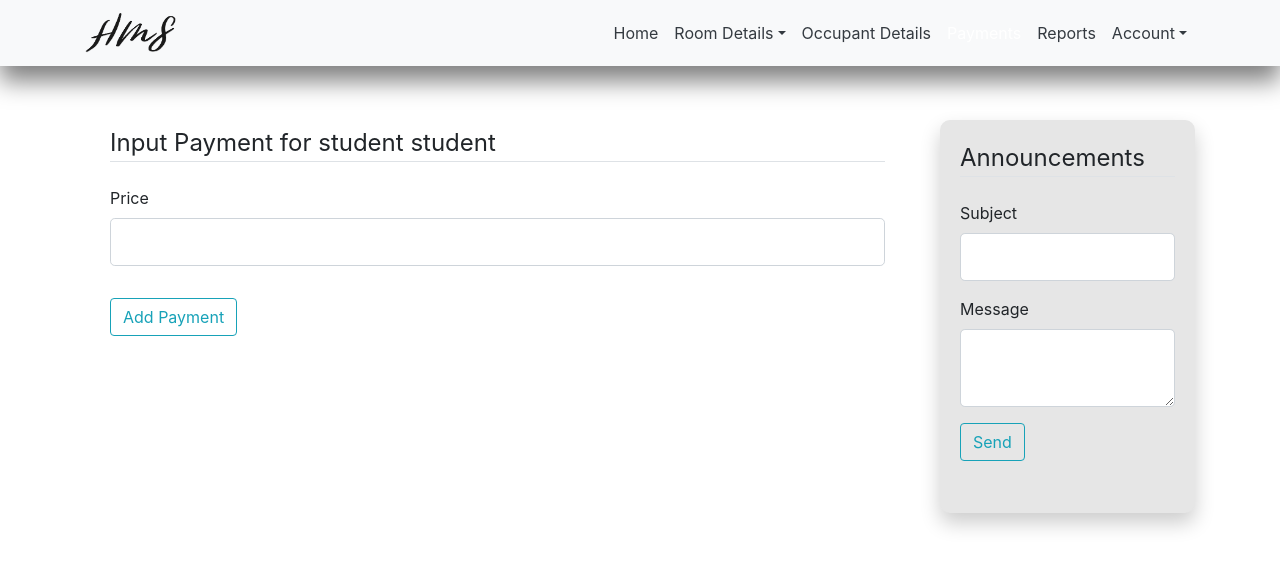
After one commit to AshCreate/Project-HMS, a Flask app: page /admin/payments/1/input_payment in a window 1280 px wide. The commit adds this page. Shown: the top 569 px of the page. Run offline with Flask 2, Linux system fonts and the light colour scheme; a user stored in the database is signed in; data comes from the database, SQL or seed files in the repository; both versions use the stored data as it was after the commit; some libraries are stand-ins or nearby versions.

Commit message:
complete payment functionality

```diff
--- a/HMS/routes.py
+++ b/HMS/routes.py
@@ -280,15 +280,39 @@ def editroompricing():
   return render_template('edit_roompricing.html', form2 = form2, form = form, legend = "Edit Room Pricing")
 
 
-@app.route('/admin/payments', methods=['GET', 'POST'])
+@app.route('/admin/payments')
 @login_required
 def payments():
     #page = request.args.get('page', 1, type=int)
     form2 = AnnouncementForm()
-    form = AdminAddPaymentForm()
     payment = Images.query.filter_by(processed="False").order_by(Images.date_posted.desc()).all()#.paginate(page=page, per_page=6)
+    return render_template('payments.html', form2 = form2, payment=payment)
 
-    return render_template('payments.html', form2 = form2, form = form, payment=payment)
+@app.route('/admin/payments/<id>/input_payment', methods=['GET', 'POST'])
+@login_required
+def input_payment(id):
+  form = AdminAddPaymentForm()
+  form2 = AnnouncementForm()
+  image = Images.query.filter_by(image_id= id).first()
+  student_id = image.user_id
+  student = User.query.filter_by(id = student_id).first()
+  room = Room.query.filter_by(room_num = student.room_id).first()
+  room_price = room.price
+  if form.validate_on_submit():
+      if Payment.query.filter_by(user_id = student_id).order_by(Payment.payment_id.desc()).first():
+          prev_amountremaining = Payment.query.filter_by(user_id = student_id).order_by(Payment.payment_id.desc()).first()
+          input = Payment(user_id= student_id, amount_paid = form.price.data, amount_remaining= prev_amountremaining.amount_remaining - form.price.data)
+          db.session.add(input)
+          db.session.commit()
+      else:
+          input = Payment(user_id=student_id, amount_paid=form.price.data,
+                          amount_remaining=room_price - form.price.data)
+          db.session.add(input)
+          db.session.commit()
+
+  return render_template('input_payments.html', form2=form2, form=form,
+          legend = "Input Payment for " + student.firstname + " " + student.lastname )
+
 
 @app.route('/admin/changepassword', methods=['GET','POST'])
 @login_required
--- a/HMS/templates/detailed_contentLayout.html
+++ b/HMS/templates/detailed_contentLayout.html
@@ -43,6 +43,9 @@
                         </li>
                         <li class="nav-item">
                           <a class="nav-link js-scroll-trigger text-dark" href="{{ url_for('occupants_details') }}">Occupant Details</a>
+                        </li>
+                        <li class="nav-item">
+                          <a class="nav-link js-scroll-trigger text-white" href="{{ url_for('payments') }}">Payments</a>
                         </li>
                         <li class="nav-item">
                           <a class="nav-link js-scroll-trigger text-dark" href="{{ url_for('reports') }}">Reports</a>
--- /dev/null
+++ b/HMS/templates/input_payments.html
@@ -0,0 +1,30 @@
+{% extends 'detailed_contentLayout.html' %}
+{% block content %}
+    <div style="padding: 25px;" >
+        <form method = "POST" action = "" >
+                {{form.hidden_tag()}}
+                <fieldset class = "form-group" >
+                    <legend class = "border-bottom mb-4" > {{legend}} </legend>
+                    <div class = "form-group" >
+                        {{form.price.label(class="form-control-label")}}
+                        {%if form.price.errors%}
+                            {{form.price(class="form-control form-control-lg is-invalid")}}
+                            <div class = "invalid-feedback">
+                                {%for error in form.price.errors%}
+                                    <span> {{error}} </span>
+                                {%endfor%}
+                            </div>
+                        {%else%}
+                            {{form.price(class="form-control form-control-lg")}}
+                        {% endif%}
+                    </div>
+                </fieldset>
+                <div class = "form-group">
+                    {{form.submit(class="btn btn-outline-info")}}
+                </div>
+        </form>
+    </div>
+
+
+
+{% endblock %}
```
Also changed, not shown: HMS/templates/payments.html (+2 -17 lines), HMS/hms.db.
